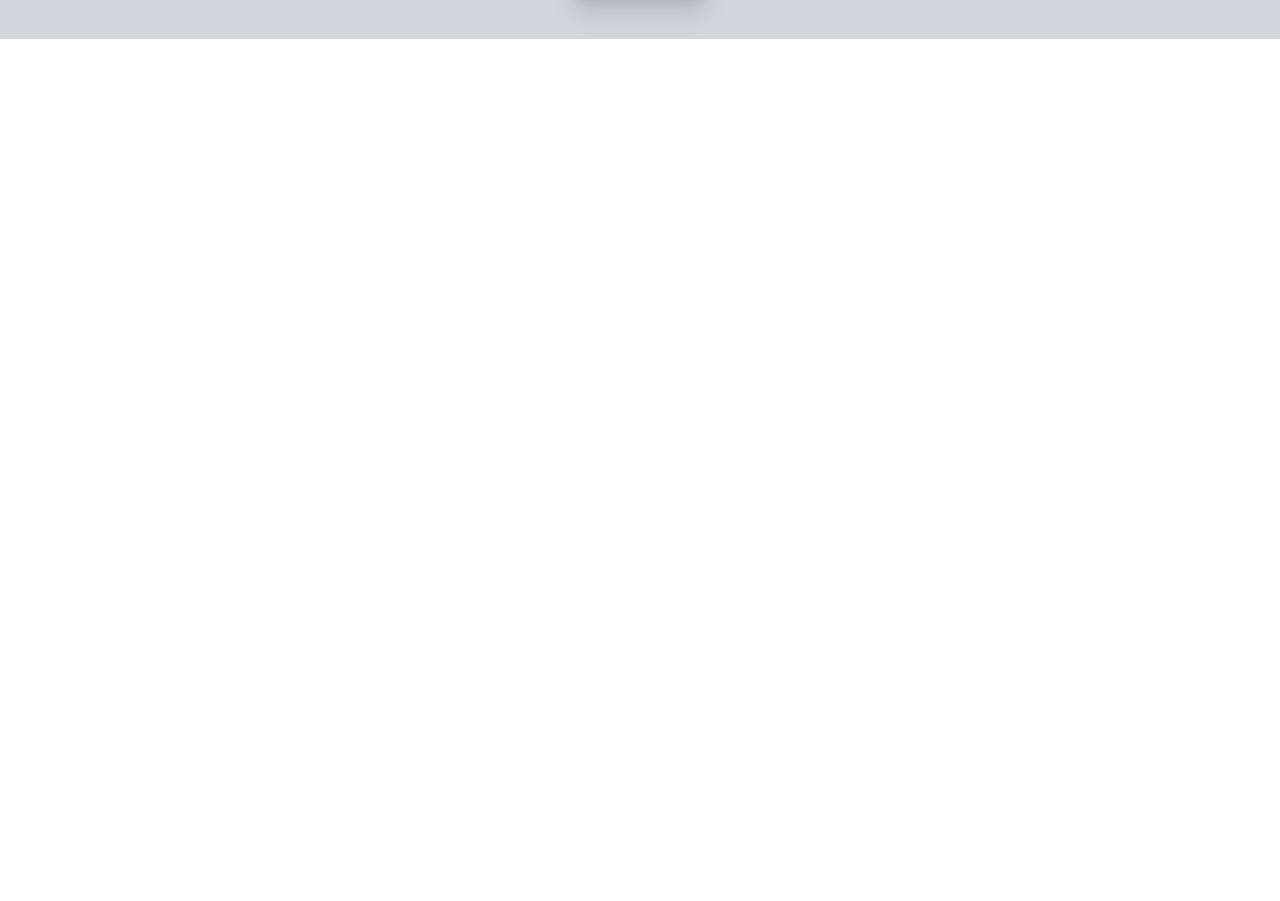
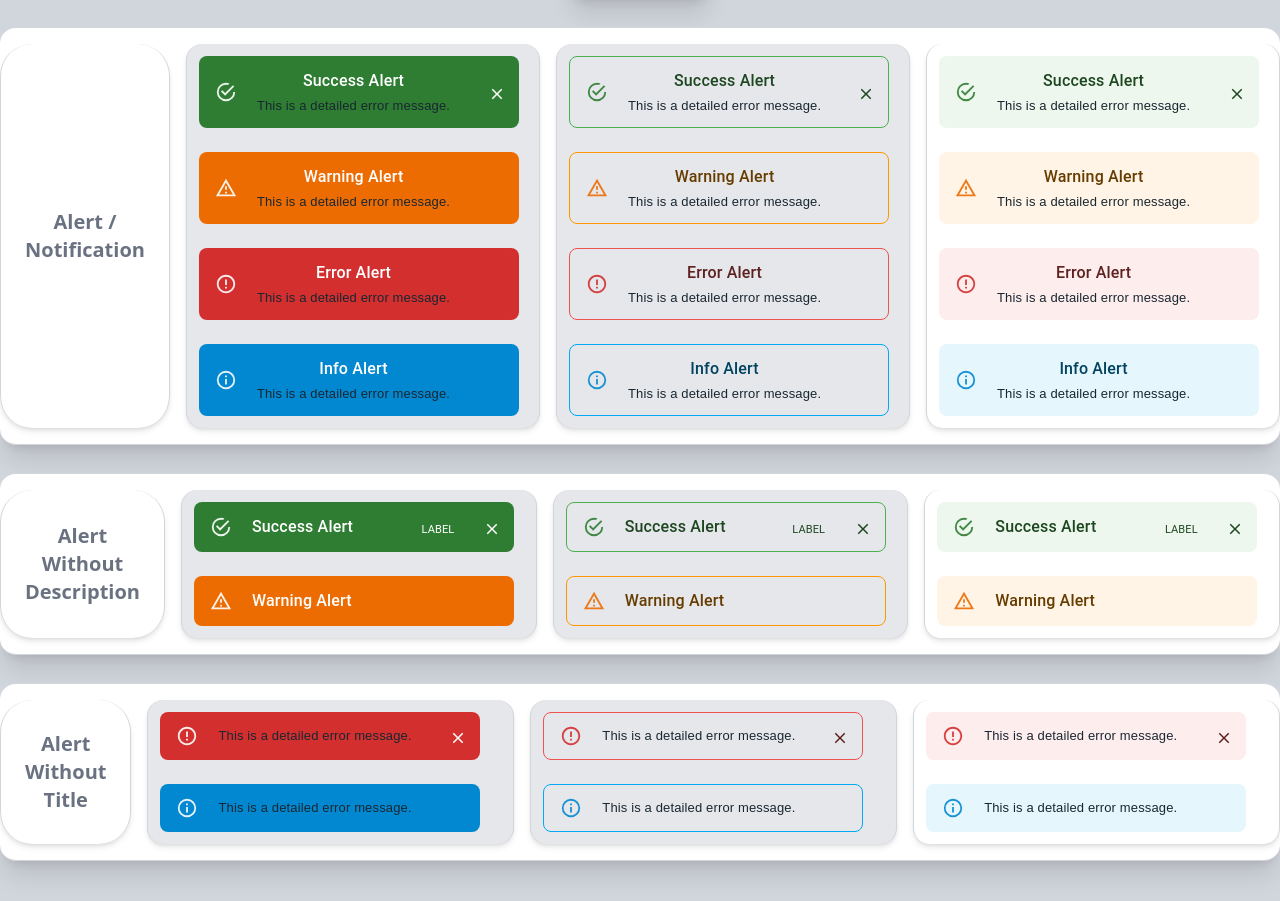
Before and after one commit to avnashv/reusable-components, a React (Vite) app: page / in a window 1280 px wide. Shown: the part 3639-4540 px from the top of the page. Before the commit the page ends 3678 px from the top, so only its background shows below. Built offline with nearby package versions, Linux system fonts and the light colour scheme.

Commit message:
feat(alert): Implementation of Alert icon

```diff
--- a/src/App.jsx
+++ b/src/App.jsx
@@ -20,6 +20,7 @@
 import dayjs from "dayjs";
 import OffcanvasModal from "./components/customOffcanvas/OffcanvasModal";
 import FilterContent from "./components/test/FilterContent";
+import CustomAlert from "./components/customAlert/customAlert"
 
 function App() {
   // State for radio button selection
@@ -609,6 +610,71 @@
 
         }
       </div>
+            {/* -- Custom Alert / Notification Component -- */}
+        <div className="flex gap-4 border-b-1 border-t-1 rounded-2xl pt-4 pb-4 shadow-xl border-gray-300 text-center bg-white">
+
+        <div className="flex items-center justify-center border-r-1 border-l-1 p-6 border-gray-300 rounded-4xl shadow-md">
+        <h1 className="text-xl font-bold text-gray-500">Alert / Notification</h1>
+        </div>
+        <div className="flex flex-col flex-grow gap-6 w-full max-w-[90%] border-r-1 border-l-1 p-3 border-gray-300 rounded-2xl shadow-md bg-gray-200 ">
+        <CustomAlert severity="success" variant="filled" hasTitle={true} title="Success Alert" hasDescription={true} description="This is a detailed error message." hasAction={false} hasClose={true} />
+        <CustomAlert severity="warning" variant="filled" hasTitle={true} title="Warning Alert"  hasDescription={true}  description="This is a detailed error message." hasAction={false}  hasClose={false} />
+        <CustomAlert severity="error" variant="filled" hasTitle={true} title="Error Alert" hasDescription={true} description="This is a detailed error message." hasAction={false} hasClose={false} />
+        <CustomAlert severity="info" variant="filled"  hasTitle={true}  title="Info Alert"  hasDescription={true}  description="This is a detailed error message."  hasAction={false}  hasClose={false}  />
+        </div>
+        <div className="flex flex-col flex-grow gap-6 w-full max-w-[90%] border-r-1 border-l-1 p-3 border-gray-300 rounded-2xl shadow-md bg-gray-200 ">
+        <CustomAlert severity="success" variant="outlined" hasTitle={true} title="Success Alert" hasDescription={true} description="This is a detailed error message." hasAction={false} hasClose={true} />
+        <CustomAlert severity="warning" variant="outlined" hasTitle={true} title="Warning Alert"  hasDescription={true}  description="This is a detailed error message." hasAction={false}  hasClose={false} />
+        <CustomAlert severity="error" variant="outlined" hasTitle={true} title="Error Alert" hasDescription={true} description="This is a detailed error message." hasAction={false} hasClose={false} />
+        <CustomAlert severity="info" variant="outlined"  hasTitle={true}  title="Info Alert"  hasDescription={true}  description="This is a detailed error message."  hasAction={false}  hasClose={false}  />
+        </div>
+        <div className="flex flex-col flex-grow gap-6 w-full max-w-[90%] border-r-1 border-l-1 p-3 border-gray-300 rounded-2xl shadow-md ">
+        <CustomAlert severity="success" variant="standard" hasTitle={true} title="Success Alert" hasDescription={true} description="This is a detailed error message." hasAction={false} hasClose={true} />
+        <CustomAlert severity="warning" variant="standard" hasTitle={true} title="Warning Alert"  hasDescription={true}  description="This is a detailed error message." hasAction={false}  hasClose={false} />
+        <CustomAlert severity="error" variant="standard" hasTitle={true} title="Error Alert" hasDescription={true} description="This is a detailed error message." hasAction={false} hasClose={false} />
+        <CustomAlert severity="info" variant="standard"  hasTitle={true}  title="Info Alert"  hasDescription={true}  description="This is a detailed error message."  hasAction={false}  hasClose={false}  />
+        </div>
+
+        </div>
+      {/* -- Custom Alert / Notification Component WIth Modification -- */}
+        <div className="flex gap-4 border-b-1 border-t-1 rounded-2xl pt-4 pb-4 shadow-xl border-gray-300 text-center bg-white">
+
+        <div className="flex items-center justify-center border-r-1 border-l-1 p-6 border-gray-300 rounded-4xl shadow-md">
+        <h1 className="text-xl font-bold text-gray-500">Alert  Without Description</h1>
+        </div>
+        <div className="flex flex-col flex-grow gap-6 w-full max-w-[90%] border-r-1 border-l-1 p-3 border-gray-300 rounded-2xl shadow-md bg-gray-200 ">
+        <CustomAlert severity="success" variant="filled" hasTitle={true} title="Success Alert" hasDescription={false} description="This is a detailed error message." hasAction={true} hasClose={true} />
+        <CustomAlert severity="warning" variant="filled" hasTitle={true} title="Warning Alert"  hasDescription={false}  description="This is a detailed error message." hasAction={false}  hasClose={false} />
+         </div>
+        <div className="flex flex-col flex-grow gap-6 w-full max-w-[90%] border-r-1 border-l-1 p-3 border-gray-300 rounded-2xl shadow-md bg-gray-200 ">
+        <CustomAlert severity="success" variant="outlined" hasTitle={true} title="Success Alert" hasDescription={false} description="This is a detailed error message." hasAction={true} hasClose={true} />
+        <CustomAlert severity="warning" variant="outlined" hasTitle={true} title="Warning Alert"  hasDescription={false}  description="This is a detailed error message." hasAction={false}  hasClose={false} />
+        </div>
+        <div className="flex flex-col flex-grow gap-6 w-full max-w-[90%] border-r-1 border-l-1 p-3 border-gray-300 rounded-2xl shadow-md ">
+        <CustomAlert severity="success" variant="standard" hasTitle={true} title="Success Alert" hasDescription={false} description="This is a detailed error message." hasAction={true} hasClose={true} />
+        <CustomAlert severity="warning" variant="standard" hasTitle={true} title="Warning Alert"  hasDescription={false}  description="This is a detailed error message." hasAction={false}  hasClose={false} />
+        </div>
+        </div>
+
+                    {/* -- Custom Alert / Notification Component -- */}
+          <div className="flex gap-4 border-b-1 border-t-1 rounded-2xl pt-4 pb-4 shadow-xl border-gray-300 text-center bg-white">
+
+            <div className="flex items-center justify-center border-r-1 border-l-1 p-6 border-gray-300 rounded-4xl shadow-md">
+            <h1 className="text-xl font-bold text-gray-500">Alert Without Title</h1>
+            </div>
+            <div className="flex flex-col flex-grow gap-6 w-full max-w-[90%] border-r-1 border-l-1 p-3 border-gray-300 rounded-2xl shadow-md bg-gray-200 ">
+            <CustomAlert severity="error" variant="filled" hasTitle={false} title="Error Alert" hasDescription={true} description="This is a detailed error message." hasAction={false} hasClose={true} />
+            <CustomAlert severity="info" variant="filled"  hasTitle={false}  title="Info Alert"  hasDescription={true}  description="This is a detailed error message."  hasAction={false}  hasClose={false}  />
+            </div>
+            <div className="flex flex-col flex-grow gap-6 w-full max-w-[90%] border-r-1 border-l-1 p-3 border-gray-300 rounded-2xl shadow-md bg-gray-200 ">
+            <CustomAlert severity="error" variant="outlined" hasTitle={false} title="Error Alert" hasDescription={true} description="This is a detailed error message." hasAction={false} hasClose={true} />
+            <CustomAlert severity="info" variant="outlined"  hasTitle={false}  title="Info Alert"  hasDescription={true}  description="This is a detailed error message."  hasAction={false}  hasClose={false}  />
+            </div>
+            <div className="flex flex-col flex-grow gap-6 w-full max-w-[90%] border-r-1 border-l-1 p-3 border-gray-300 rounded-2xl shadow-md ">
+            <CustomAlert severity="error" variant="standard" hasTitle={false} title="Error Alert" hasDescription={true} description="This is a detailed error message." hasAction={false} hasClose={true} />
+            <CustomAlert severity="info" variant="standard"  hasTitle={false}  title="Info Alert"  hasDescription={true}  description="This is a detailed error message."  hasAction={false}  hasClose={false}  />
+            </div>
+        </div>
     </div>
   );
 }
--- /dev/null
+++ b/src/components/customAlert/customAlert.jsx
@@ -0,0 +1,96 @@
+import React from "react";
+import {
+  Alert,
+  AlertTitle,
+  IconButton,
+  Typography,
+  Box,
+  Button,
+} from "@mui/material";
+import CloseIcon from "@mui/icons-material/Close";
+
+const CustomAlert = ({
+  severity = "error",
+  variant = "filled",
+  hasTitle = true,
+  title = "Alert Title",
+  hasDescription = false,
+  description = "This is the alert description",
+  hasAction = false,
+  actionElement = (
+    <Button color="inherit" size="small">
+      <Typography variant="body2" sx={{ fontSize: "11px" }}>
+        Label
+      </Typography>
+    </Button>
+  ),
+  hasClose = false,
+  showIcon = true,
+}) => {
+  const baseStyles = {
+    width: "320px",
+    borderRadius: "8px",
+    padding: "6px 16px",
+    height:
+      hasTitle && hasDescription
+        ? "72px"
+        : hasTitle && !hasDescription
+        ? "50px"
+        : "48px",
+    display: "flex",
+    alignItems: "center",
+    gap: "8px",
+  };
+
+  const closeButton = (
+    <IconButton
+      aria-label="close"
+      color="inherit"
+      size="small"
+      onClick={() => console.log("Closed")}
+    >
+      <CloseIcon fontSize="inherit" />
+    </IconButton>
+  );
+
+  const actionContent =
+    hasClose && hasAction ? (
+      <Box display="flex" gap={1}>
+        {actionElement}
+        {closeButton}
+      </Box>
+    ) : hasClose ? (
+      closeButton
+    ) : hasAction ? (
+      actionElement
+    ) : null;
+
+  return (
+    <Alert
+      severity={severity}
+      variant={variant}
+      icon={showIcon ? undefined : false}
+      action={actionContent}
+      sx={baseStyles}
+    >
+      <Box display="flex" flexDirection="column" >
+        {hasTitle && <AlertTitle sx={{ margin: 0 }}>{title}</AlertTitle>}
+        {hasDescription && (
+          <Typography
+            variant="body2"
+            sx={{
+              fontFamily: "Proxima Nova, sans-serif",
+              fontSize: "13px",
+              color: "#1A2731",
+              marginTop: hasTitle ? "4px" : "0",
+            }}
+          >
+            {description}
+          </Typography>
+        )}
+      </Box>
+    </Alert>
+  );
+};
+
+export default CustomAlert;
```
